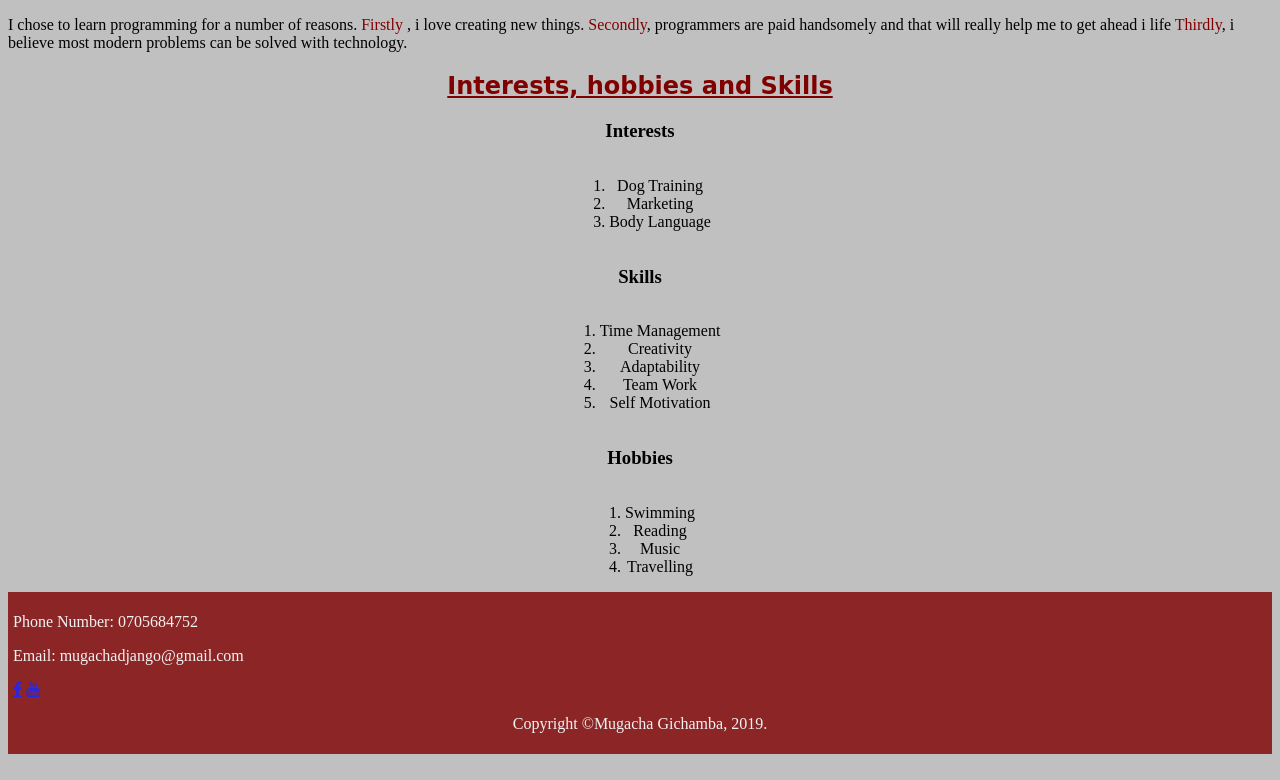
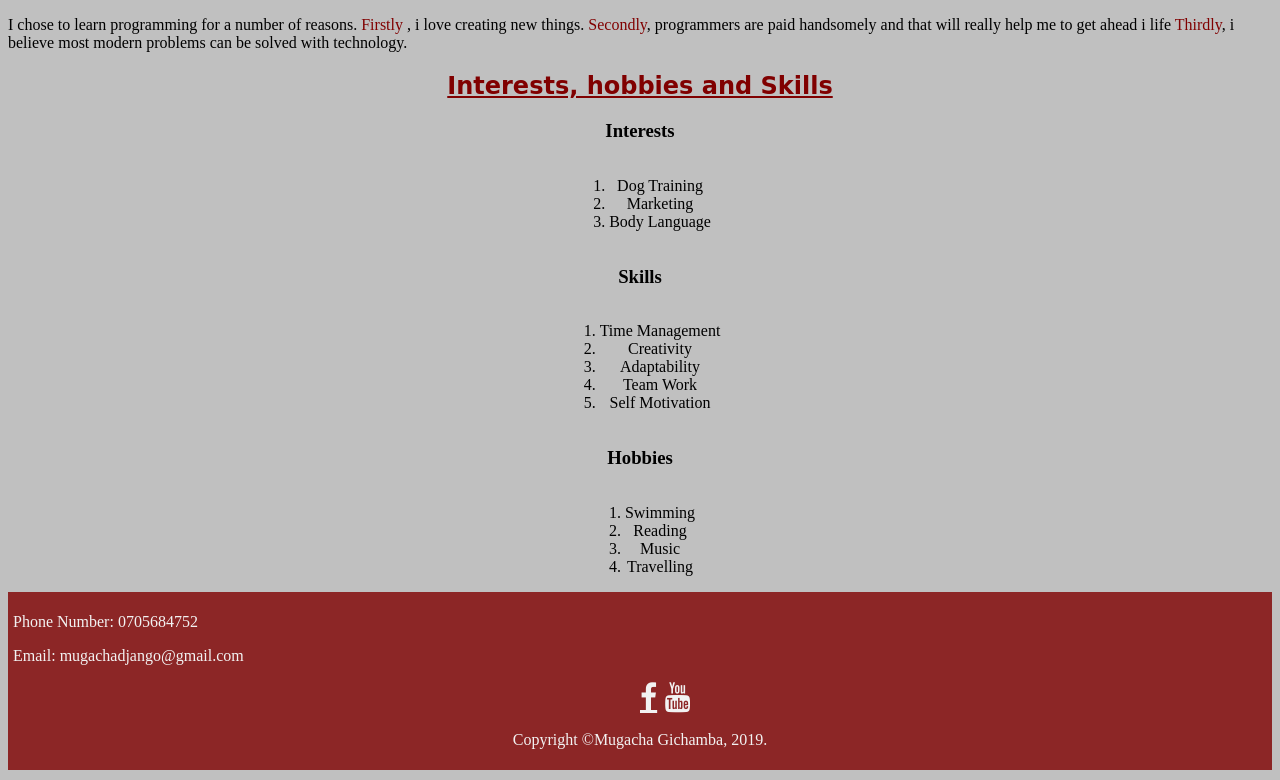
Before and after one commit to MugachaGichamba/MugachaGichamba.github.io, a plain HTML site: page index.html in a window 1280 px wide. Shown: the part 836-1616 px from the top of the page. Drawn offline with Linux system fonts and the light colour scheme.

Commit message:
styled the social media icons

```diff
--- a/css/styles.css
+++ b/css/styles.css
@@ -71,7 +71,17 @@ footer {
 .extra{
   text-align: center;
 }
+.social_media {
+  margin-left: 50%;
+  font-size: 30px;
+}
+.fa-facebook {
+  color: white;
+}
 
+.fa-youtube {
+  color: white;
+}
 
 ol
  {
```
